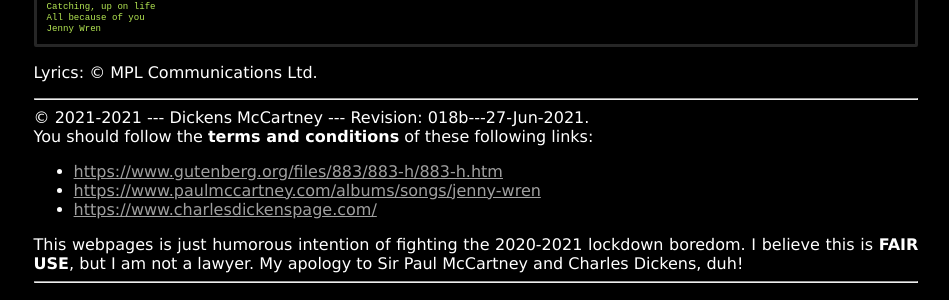
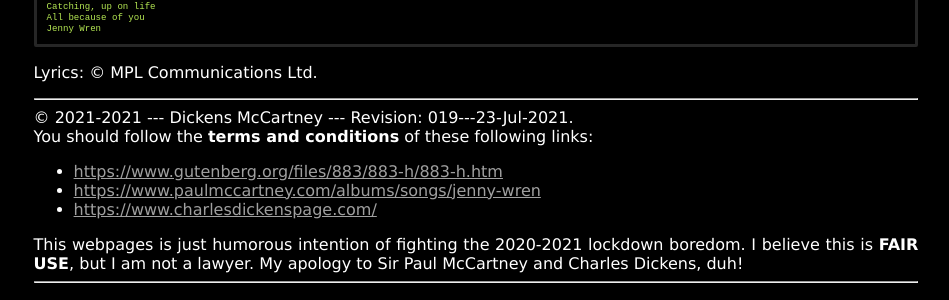
Before and after one commit to Belajar-Latex/Jenny.Wren, a Jekyll site: the page built from index.md, in a window 1280 px wide. Shown: the part 730-1030 px from the top of the page, without its empty margins (164-1113 px from the left). Built offline with Jekyll 4.4.1, drawn with Linux system fonts in a browser that asks for light colours.

```diff
--- a/_config.yml
+++ b/_config.yml
@@ -1,5 +1,5 @@
 title:       "The Page of Jenny Wren"
-version:     "018b---27-Jun-2021"
+version:     "019---23-Jul-2021"
 copyright:   "2021-2021"
 description: >-
   Jenny Wren --- Our Mutual Friend, Dickens McCartney.
```
Also changed, not shown: 004.md (+6 -2 lines), 3 other files.
